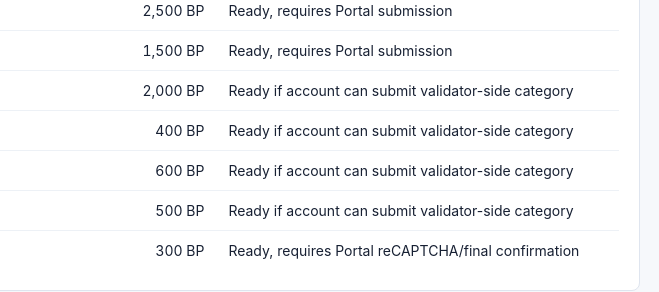
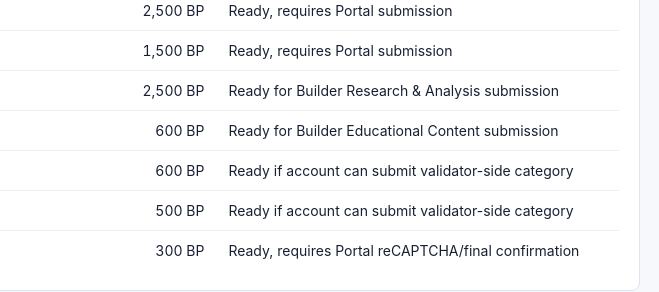
Before and after one commit to jiangfeng1999/genlayer-signalguard, a plain HTML site: page index.html in a window 1280 px wide. Shown: the part 1231-1523 px from the top of the page, 580-1239 px from the left. Drawn offline with Linux system fonts and the light colour scheme.

Commit message:
Align evidence hub with builder contribution types

```diff
--- a/index.html
+++ b/index.html
@@ -329,14 +329,14 @@
           <tr>
             <td>Research &amp; Analysis</td>
             <td><a href="web/research-analysis.html">Research report</a></td>
-            <td class="number">2,000 BP</td>
-            <td>Ready if account can submit validator-side category</td>
+            <td class="number">2,500 BP</td>
+            <td>Ready for Builder Research &amp; Analysis submission</td>
           </tr>
           <tr>
             <td>Educational Content</td>
             <td><a href="web/tutorial.html">Tutorial</a></td>
-            <td class="number">400 BP</td>
-            <td>Ready if account can submit validator-side category</td>
+            <td class="number">600 BP</td>
+            <td>Ready for Builder Educational Content submission</td>
           </tr>
           <tr>
             <td>Adversarial Testing</td>
```
Also changed, not shown: 2 other files.
